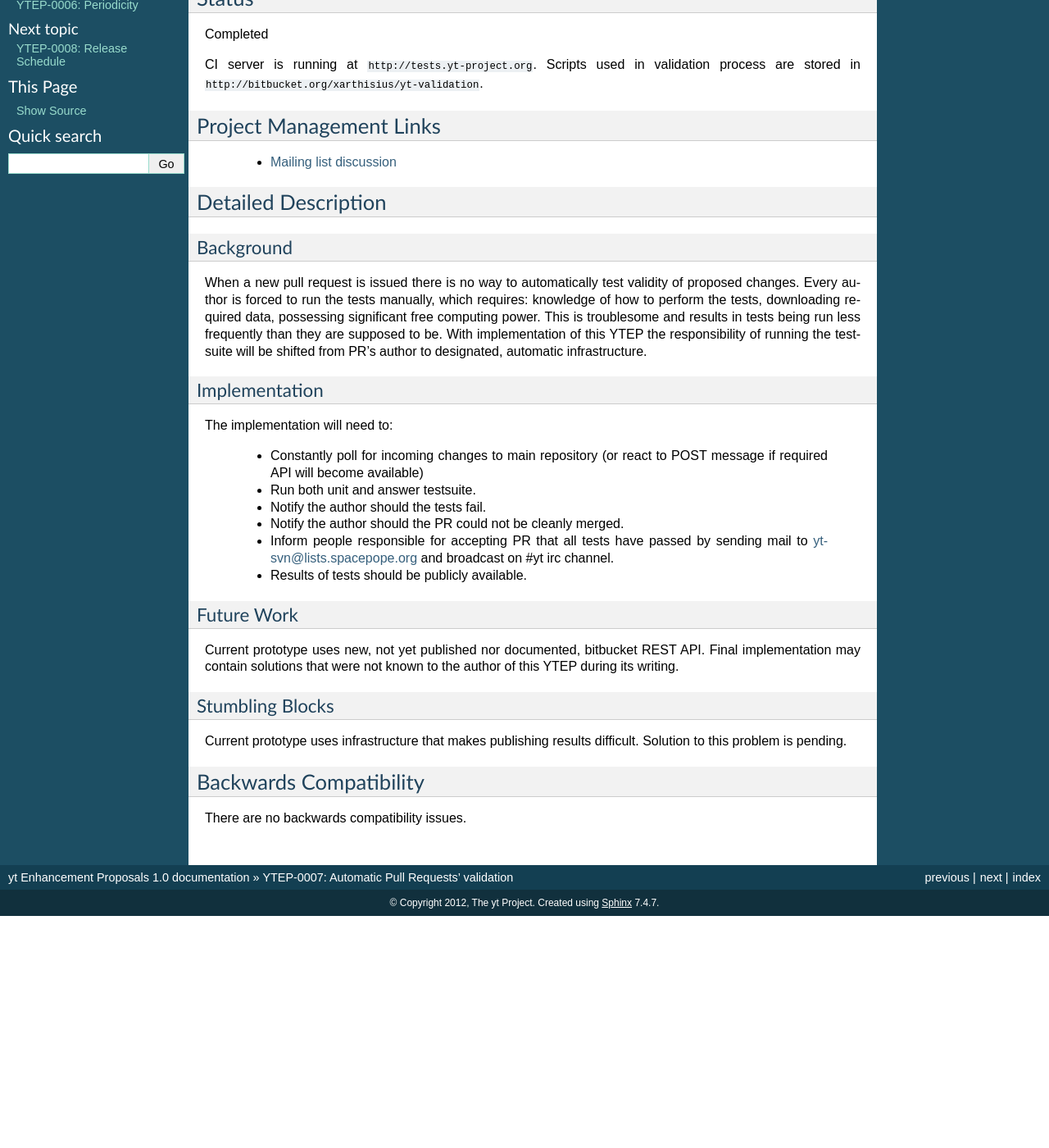
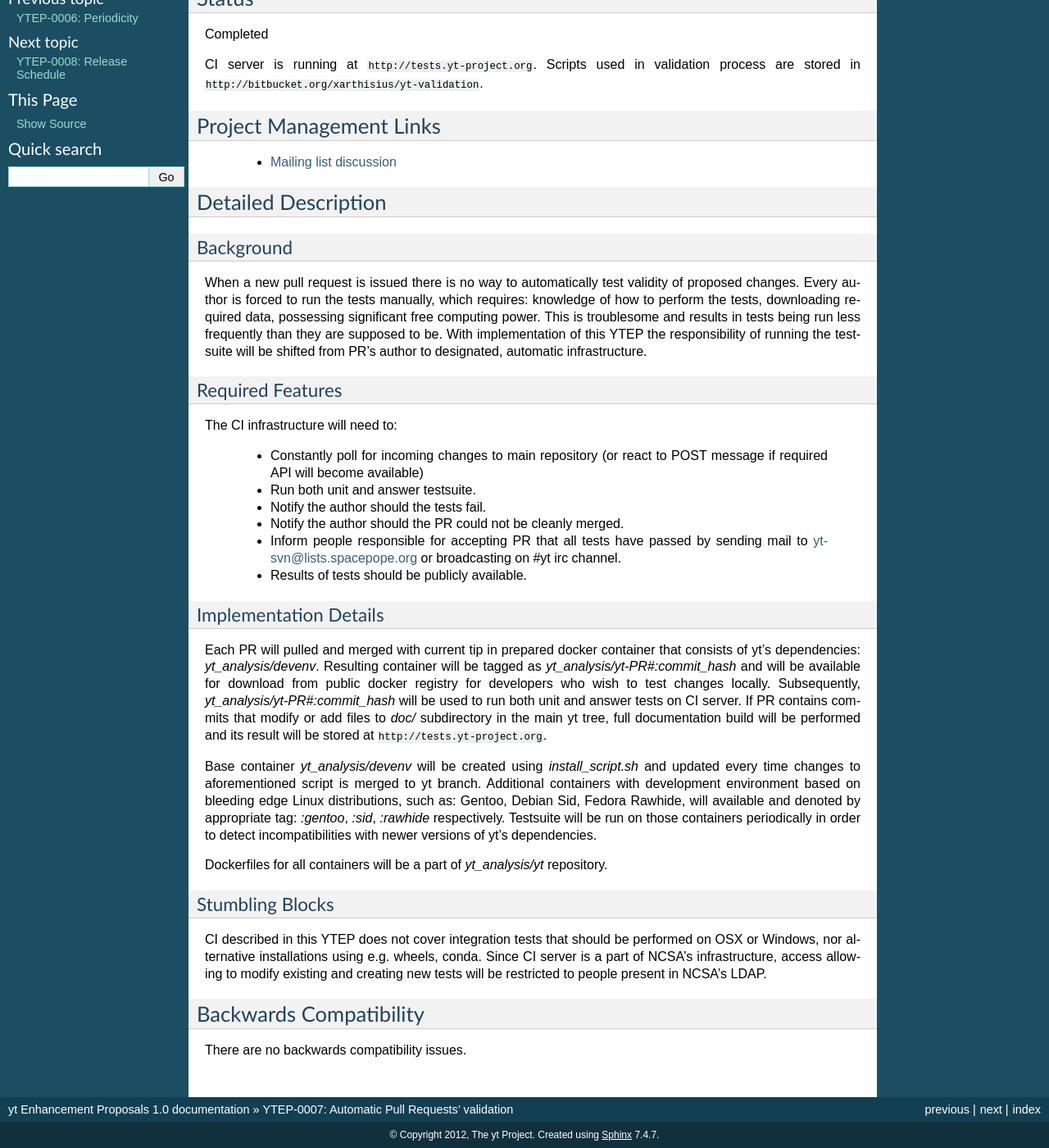
Before and after one commit to yt-project/ytep, a Sphinx documentation site: the page built from source/YTEPs/YTEP-0007.rst, in a window 1280 px wide and 1400 px high, scrolled down 305 px. Shown: the whole window at 82% size. Built offline with Sphinx 7.4.7, drawn with Linux system fonts in a browser that asks for light colours; formulas are drawn with MathJax 3; before the commit the page ends 1422 px from its top, so only the background shows below that; some of the changed text lies outside the part shown.

Commit message:
Update YTEP-0007

```diff
--- a/source/YTEPs/YTEP-0007.rst
+++ b/source/YTEPs/YTEP-0007.rst
@@ -40,10 +41,10 @@ tests being run less frequently than they are supposed to be. With
 implementation of this YTEP the responsibility of running the testsuite will be
 shifted from PR's author to designated, automatic infrastructure.
 
-Implementation
-++++++++++++++
+Required Features
++++++++++++++++++
 
-The implementation will need to:
+The CI infrastructure will need to:
 
   * Constantly poll for incoming changes to main repository (or react to POST
     message if required API will become available)
@@ -51,22 +52,40 @@ The implementation will need to:
   * Notify the author should the tests fail.
   * Notify the author should the PR could not be cleanly merged.
   * Inform people responsible for accepting PR that all tests have passed
-    by sending mail to yt-svn@lists.spacepope.org and broadcast on #yt irc
+    by sending mail to yt-svn@lists.spacepope.org or broadcasting on #yt irc
     channel.
   * Results of tests should be publicly available.
 
-Future Work
-+++++++++++
+Implementation Details
+++++++++++++++++++++++
 
-Current prototype uses new, not yet published nor documented, bitbucket REST
-API. Final implementation may contain solutions that were not known to the
-author of this YTEP during its writing.
+Each PR will pulled and merged with current tip in prepared docker container
+that consists of yt's dependencies: *yt_analysis/devenv*. Resulting container
+will be tagged as *yt_analysis/yt-PR#:commit_hash* and will be available for
+download from public docker registry for developers who wish to test changes
+locally. Subsequently, *yt_analysis/yt-PR#:commit_hash* will be used to run both
+unit and answer tests on CI server. If PR contains commits that modify or add
+files to *doc/* subdirectory in the main yt tree, full documentation build will
+be performed and its result will be stored at ``http://tests.yt-project.org``.
+
+Base container *yt_analysis/devenv* will be created using *install_script.sh*
+and updated every time changes to aforementioned script is merged to yt branch.
+Additional containers with development environment based on bleeding edge Linux
+distributions, such as: Gentoo, Debian Sid, Fedora Rawhide, will available and
+denoted by appropriate tag: *:gentoo*, *:sid*, *:rawhide* respectively.
+Testsuite will be run on those containers periodically in order to detect
+incompatibilities with newer versions of yt's dependencies.
+
+Dockerfiles for all containers will be a part of *yt_analysis/yt* repository.
 
 Stumbling Blocks
 ++++++++++++++++
 
-Current prototype uses infrastructure that makes publishing results difficult.
-Solution to this problem is pending.
+CI described in this YTEP does not cover integration tests that should be
+performed on OSX or Windows, nor alternative installations using e.g. wheels,
+conda. Since CI server is a part of NCSA's infrastructure, access allowing to
+modify existing and creating new tests will be restricted to people present in
+NCSA's LDAP.
 
 Backwards Compatibility
 -----------------------
```
Also changed, not shown: other parts of source/YTEPs/YTEP-0007.rst (+1 -0 lines).
